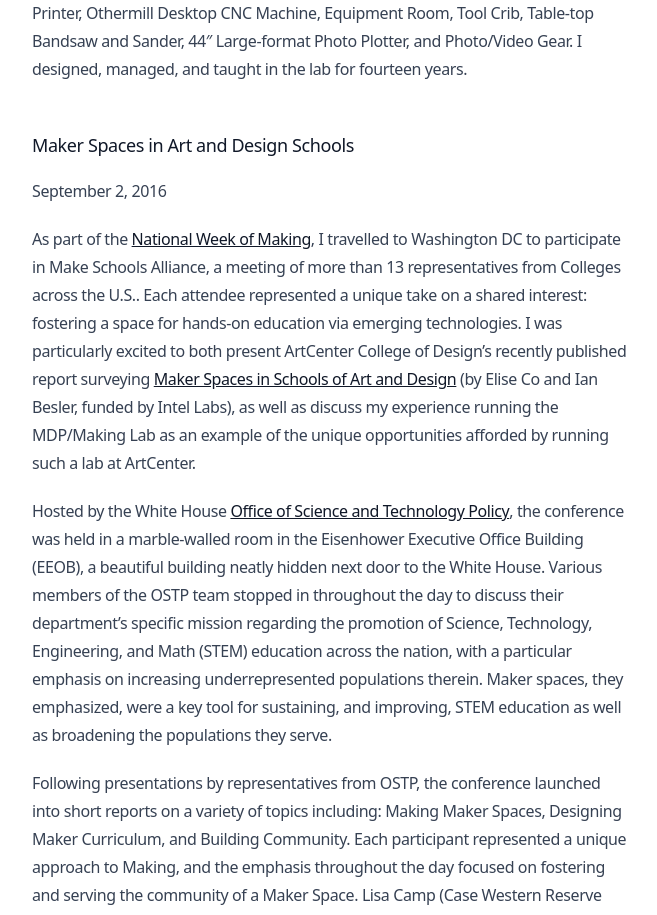
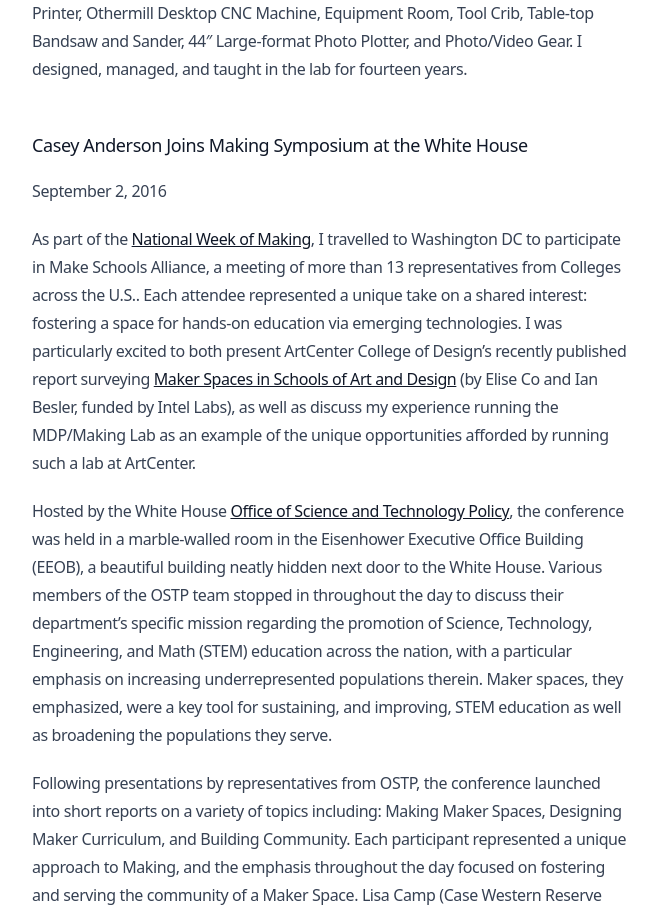
Before and after one commit to caseyanderson/caseyanderson.work, a Next.js app: page /blog/making-lab in a window 1280 px wide. Shown: the part 780-1695 px from the top of the page, without its empty margins (304-961 px from the left). Built offline with nearby package versions, Linux system fonts and the light colour scheme.

Commit message:
updates title for white house essay

```diff
--- a/app/blog/making-lab/page.mdx
+++ b/app/blog/making-lab/page.mdx
@@ -5,7 +5,7 @@
 
 The Making Lab was a 2,000 sqft studio located in the Wind Tunnel Studio (in the Media Design Practices department at ArtCenter College of Design) that consists of a Classroom, Sensor Library, Laser Cutter, High-End Mac and PC Computing Stations, AR/VR playspace with HTC Vives and Microsoft Hololens, MAKEiT Pro-L 3D Printer, Othermill Desktop CNC Machine, Equipment Room, Tool Crib, Table-top Bandsaw and Sander, 44″ Large-format Photo Plotter, and Photo/Video Gear. I designed, managed, and taught in the lab for fourteen years.
 
-## Maker Spaces in Art and Design Schools
+## Casey Anderson Joins Making Symposium at the White House
 September 2, 2016
 
 As part of the [National Week of Making](https://obamawhitehouse.archives.gov/nation-of-makers), I travelled to Washington DC to participate in Make Schools Alliance, a meeting of more than 13 representatives from Colleges across the U.S.. Each attendee represented a unique take on a shared interest: fostering a space for hands-on education via emerging technologies. I was particularly excited to both present ArtCenter College of Design’s recently published report surveying [Maker Spaces in Schools of Art and Design](https://www.caseyanderson.work/images/makerspace_casestudy.pdf) (by Elise Co and Ian Besler, funded by Intel Labs), as well as discuss my experience running the MDP/Making Lab as an example of the unique opportunities afforded by running such a lab at ArtCenter.
```
